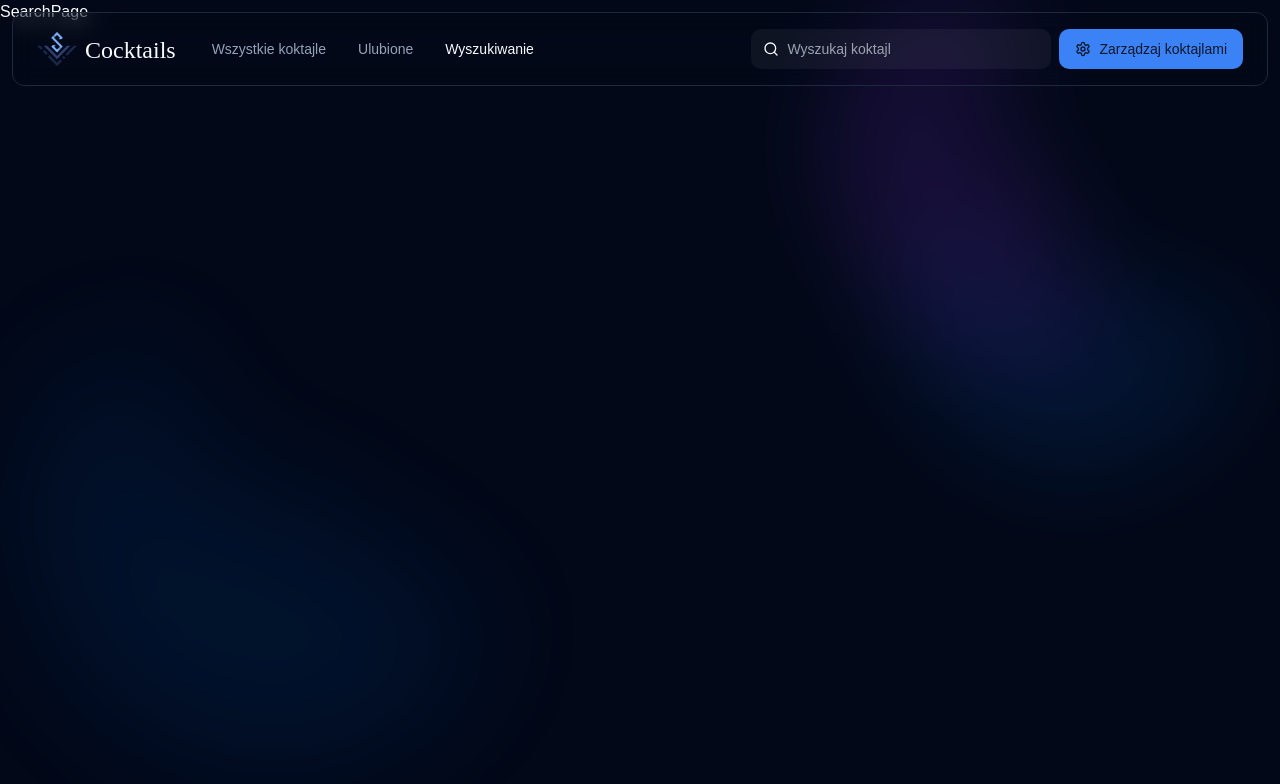
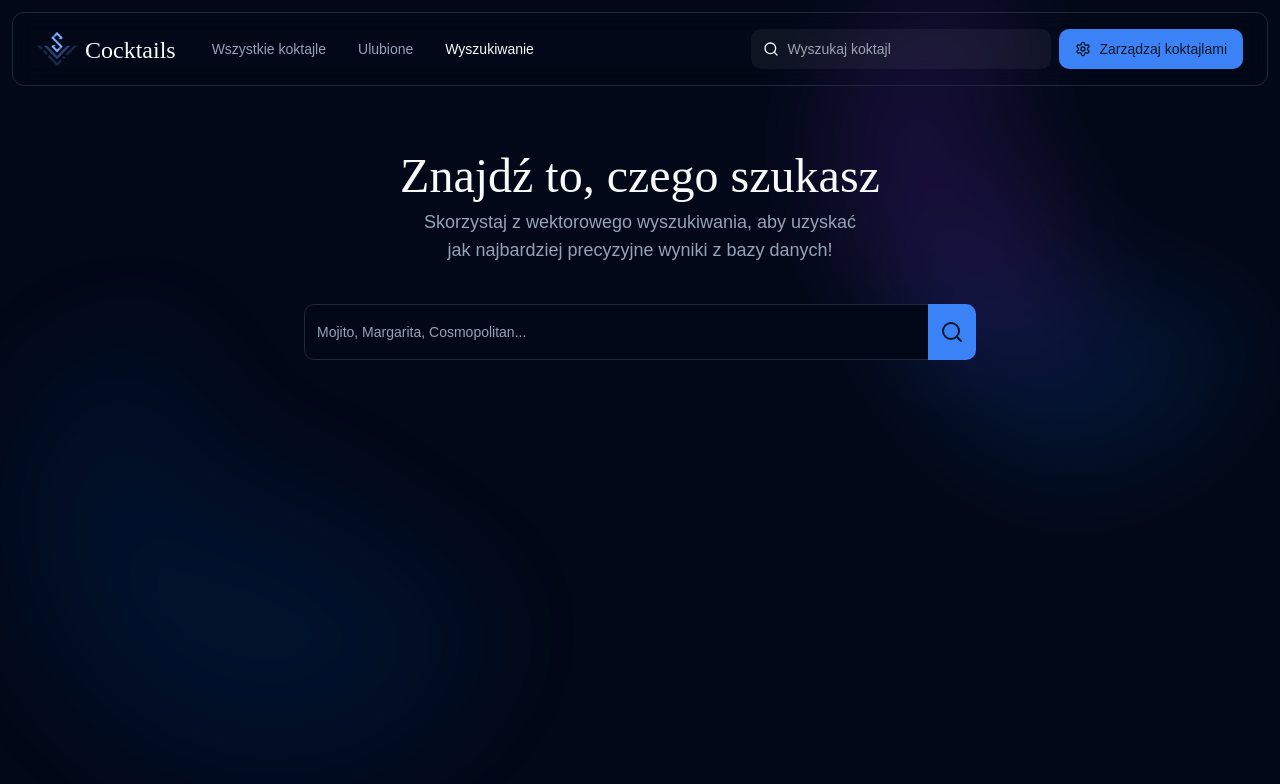
Before and after one commit to qamarq/solvro-rekru, a Next.js app: page /search in a window 1280 px wide. Shown: the top 784 px of the page. Built offline with nearby package versions, Linux system fonts and the light colour scheme; no server answers.

Commit message:
semantic search

```diff
--- /dev/null
+++ b/actions/pg.ts
@@ -0,0 +1,26 @@
+"use server"
+
+import { openai } from "@ai-sdk/openai";
+import { embed } from "ai";
+import { Pool } from "pg";
+
+const pool = new Pool({
+    connectionString: process.env.DATABASE_URL,
+});
+
+export const searchCocktail = async (query: string) => {
+    const client = await pool.connect();
+    const { embedding } = await embed({
+        model: openai.embedding("text-embedding-3-large"),
+        value: query,
+    });
+
+    try {
+        const { rows } = await client.query(
+            `SELECT id, name, image, instruction, embedded_name::vector(3072) <=> '[${embedding}]'::vector(3072) AS distance FROM cocktails ORDER BY embedded_name::vector(3072) <=> '[${embedding}]'::vector(3072) LIMIT 10;`
+        );
+        return rows;
+    } finally {
+        client.release();
+    }
+}
--- a/app/dashboard/_components/CocktailAddEditPage.tsx
+++ b/app/dashboard/_components/CocktailAddEditPage.tsx
@@ -13,9 +13,10 @@ import { Icons } from '@/components/icons'
 import { Ingredient, IngredientOnCocktail, Tag } from '@prisma/client'
 import { Sheet, SheetContent, SheetDescription, SheetHeader, SheetTitle } from '@/components/ui/sheet'
 import { Card, CardContent, CardDescription, CardHeader, CardTitle } from '@/components/ui/card'
-import { addCocktail, updateCocktail } from '@/actions/cocktails'
+import { addCocktail, deleteCocktail, updateCocktail } from '@/actions/cocktails'
 import { toast } from 'sonner'
 import { useRouter } from 'next/navigation'
+import { useMutation } from '@tanstack/react-query'
 
 export default function CocktailAddEditPage(
     {
@@ -85,6 +86,17 @@ export default function CocktailAddEditPage(
             }
         })
     }
+
+    const { mutate: deleteCocktailFn, isPending: isPendingDelete } = useMutation({
+        mutationFn: deleteCocktail,
+        onSuccess: () => {
+            toast.success('Koktajl został usunięty pomyślnie!')
+            router.push('/dashboard')
+        },
+        onError: () => {
+            toast.error('Wystąpił błąd podczas usuwania koktajlu')
+        }
+    })
 
     const preparedTags = useMemo(() => {
         return allTags?.map(tag => ({ label: tag.name, value: tag.id.toString() })) || []
@@ -169,10 +181,11 @@ export default function CocktailAddEditPage(
                         />
                     </div>
 
-                    <div className='mt-6'>
+                    <div className='mt-6 grid gap-2'>
                         <Button className='w-full' disabled={isPending} onClick={handleSaveCocktail}>
-                            {isPending ? <Icons.Loading className='animate-spin w-4 h-4 mr-2' /> : <Icons.Save className='w-4 h-4 mr-2' />}Zapisz koktajl
+                            {isPending ? <Icons.Loading /> : <Icons.Save className='w-4 h-4 mr-2' />}Zapisz koktajl
                         </Button>
+                        {cocktail && <Button onClick={() => deleteCocktailFn({ id: cocktail.id })} className='w-full' variant={"destructive"}>{isPendingDelete ? <Icons.Loading /> : <Icons.Trash className='w-4 h-4 mr-2' />}Usuń koktajl</Button>}
                     </div>
                 </div>
             </div>
--- /dev/null
+++ b/app/search/_components/SearchBar.tsx
@@ -0,0 +1,60 @@
+'use client';
+
+import { Loader2, Search } from 'lucide-react';
+import { useRef, useState, useTransition } from 'react';
+import { useRouter, useSearchParams } from 'next/navigation';
+import { Input } from '@/components/ui/input';
+import { Button } from '@/components/ui/button';
+
+const SearchBar = () => {
+    const searchParams = useSearchParams();
+    const defaultQuery = searchParams.get('query') || '';
+    const inputRef = useRef<HTMLInputElement>(null);
+    const [isSearching, startTransition] = useTransition();
+    const router = useRouter();
+    const [query, setQuery] = useState<string>(defaultQuery);
+
+    const search = () => {
+        startTransition(() => {
+            router.push(`/search?query=${query}`);
+        });
+    };
+
+    return (
+        <div className="relative w-full h-14 flex flex-col bg-transparent">
+            <div className="relative h-14 z-10 rounded-md">
+                <Input
+                    disabled={isSearching}
+                    placeholder='Mojito, Margarita, Cosmopolitan...'
+                    value={query}
+                    onChange={(e) => setQuery(e.target.value)}
+                    onKeyDown={(e) => {
+                        if (e.key === 'Enter') {
+                            search();
+                        }
+
+                        if (e.key === 'Escape') {
+                            inputRef?.current?.blur();
+                        }
+                    }}
+                    ref={inputRef}
+                    className="absolute inset-0 h-full"
+                />
+
+                <Button
+                    disabled={isSearching}
+                    size="sm"
+                    onClick={search}
+                    className="absolute right-0 inset-y-0 h-full rounded-l-none">
+                    {isSearching ? (
+                        <Loader2 className="h-6 w-6 animate-spin" />
+                    ) : (
+                        <Search className="h-6 w-6" />
+                    )}
+                </Button>
+            </div>
+        </div>
+    );
+};
+
+export default SearchBar;
--- /dev/null
+++ b/app/search/layout.tsx
@@ -0,0 +1,19 @@
+import LayoutContainer from '@/components/layout'
+import React from 'react'
+import SearchBar from './_components/SearchBar'
+
+export default function SearchLayout({ children }: { children: React.ReactNode }) {
+    return (
+        <LayoutContainer>
+            <div className='w-full flex items-center justify-center flex-col'>
+                <h1 className='text-5xl font-cal mt-10'>Znajdź to, czego szukasz</h1>
+                <h3 className='mt-2 text-muted-foreground text-lg max-w-[700px] text-center text-balance'>Skorzystaj z wektorowego wyszukiwania, aby uzyskać jak najbardziej precyzyjne wyniki z bazy danych!</h3>
+
+                <div className='mt-10 max-w-2xl mx-auto w-full'>
+                    <SearchBar />
+                    {children}
+                </div>
+            </div>
+        </LayoutContainer>
+    )
+}
--- a/app/search/page.tsx
+++ b/app/search/page.tsx
@@ -1,7 +1,48 @@
+import { searchCocktail } from '@/actions/pg'
+import { Cocktail } from '@prisma/client'
 import React from 'react'
+import Image from 'next/image'
+import Link from 'next/link'
+import { Badge } from '@/components/ui/badge'
+import { roundToNdecimals } from '@/lib/utils'
 
-export default function SearchPage() {
+export default async function SearchPage({ searchParams }: { searchParams: {
+    [key: string]: string | string[] | undefined
+}}) {
+    const query = searchParams.query
+    if (Array.isArray(query) || !query) {
+        return
+    }
+
+    type CocktailWithDistance = Cocktail & { distance: number }
+    const results = await searchCocktail(query) as CocktailWithDistance[]
+
     return (
-        <div>SearchPage</div>
+        <div>
+            <p className='text-muted-foreground text-sm mt-2'>Wyniki wyszukiwania dla &quot;{query}&quot;</p>
+
+            <div className='flex flex-col gap-2 mt-5'>
+                {results.map((result, idx) => (
+                    <Link key={result.id} href={'/cocktails/'+result.id} className='relative'>
+                        <div className='flex items-center gap-2 border p-4 rounded-md bg-muted/20'>
+                            <Image src={result.image} alt='' width={100} height={100} className='w-[60px] aspect-square object-contain rounded-md' unoptimized />
+                            <div>
+                                <h1 className='font-cal text-lg'>{result.name}</h1>
+                                <p className='text-muted-foreground text-sm line-clamp-1'>{result.instruction}</p>
+                            </div>
+                        </div>
+
+                        <Badge variant={idx === 0 ? "default" : "outline"} className='absolute top-3 right-3'>{idx === 0 ? "Best match" : "Odległość"}: {roundToNdecimals(result.distance, 3)}</Badge>
+                    </Link>
+                ))}
+                {results.length === 0 && NotFound()}
+            </div>
+        </div>
     )
 }
+
+const NotFound = () => {
+    return (
+        <div className='w-full text-center mt-10'>Brak wyników wyszukiwania lub podana fraza nie została znaleziona</div>
+    )
+}
--- a/components/app-topbar.tsx
+++ b/components/app-topbar.tsx
@@ -1,6 +1,6 @@
 "use client"
 
-import React from 'react'
+import React, { useTransition } from 'react'
 import { Icons } from './icons'
 import { Button } from './ui/button'
 import Link from 'next/link'
@@ -9,13 +9,16 @@ import { useRouter, useSelectedLayoutSegment } from 'next/navigation'
 export default function AppTopbar() {
     const segment = useSelectedLayoutSegment()
     const [search, setSearch] = React.useState("")
+    const [isSearching, startTransition] = useTransition();
     const router = useRouter()
 
     const handleSubmit = (e: React.FormEvent<HTMLFormElement>) => {
         e.preventDefault()
 
         if (search.length > 0) {
-            router.push(`/search?q=${encodeURIComponent(search)}`)
+            startTransition(() => {
+                router.push(`/search?query=${search}`);
+            });
         }
     }
 
@@ -36,7 +39,7 @@ export default function AppTopbar() {
                 </div>
                 <div className='flex items-center justify-end gap-2'>
                     <form className='bg-foreground/5 p-2.5 px-3 rounded-md w-full max-w-[300px] flex items-center' onSubmit={handleSubmit}>
-                        <button><Icons.Search className='w-4 h-4 mr-2 cursor-pointer' /></button>
+                        <button>{isSearching ? <Icons.Loading /> : <Icons.Search className='w-4 h-4 mr-2' />}</button>
                         <input value={search} onChange={(e) => setSearch(e.target.value)} type="text" className='bg-transparent w-full focus:outline-none text-sm' placeholder='Wyszukaj koktajl' />
                     </form>
                     <Link href="/dashboard">
--- a/lib/utils.ts
+++ b/lib/utils.ts
@@ -4,3 +4,7 @@ import { twMerge } from "tailwind-merge"
 export function cn(...inputs: ClassValue[]) {
     return twMerge(clsx(inputs))
 }
+
+export function roundToNdecimals(num: number, n: number) {
+    return Math.round(num * Math.pow(10, n)) / Math.pow(10, n)
+}
--- a/package.json
+++ b/package.json
@@ -10,6 +10,7 @@
     "postinstall": "prisma generate"
   },
   "dependencies": {
+    "@ai-sdk/openai": "^0.0.68",
     "@hookform/resolvers": "^3.9.0",
     "@prisma/client": "^5.20.0",
     "@radix-ui/react-dialog": "^1.1.2",
@@ -20,6 +21,7 @@
     "@radix-ui/react-switch": "^1.1.1",
     "@radix-ui/react-tooltip": "^1.1.3",
     "@tanstack/react-query": "^5.59.14",
+    "ai": "^3.4.16",
     "cal-sans": "^1.0.1",
     "class-variance-authority": "^0.7.0",
     "clsx": "^2.1.1",
@@ -28,6 +30,7 @@
     "next": "14.2.15",
     "next-safe-action": "^7.9.4",
     "next-themes": "^0.3.0",
+    "pg": "^8.13.0",
     "prisma": "^5.20.0",
     "react": "^18",
     "react-dom": "^18",
@@ -40,6 +43,7 @@
   },
   "devDependencies": {
     "@types/node": "^20",
+    "@types/pg": "^8.11.10",
     "@types/react": "^18",
     "@types/react-dom": "^18",
     "eslint": "^8",
```
Also changed, not shown: actions/cocktails.ts (+19 -0 lines), 2 other files (tests, documents, lock files or other folders).
